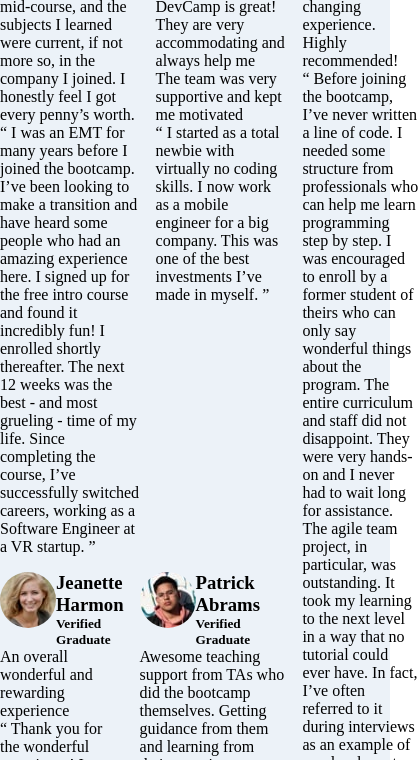
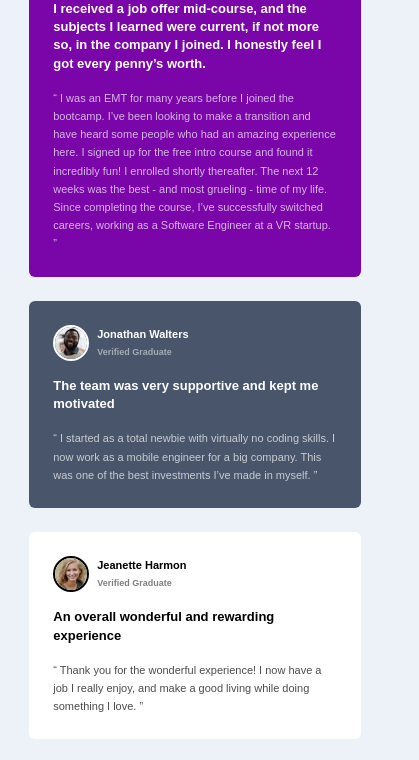
Before and after one commit to devKeed/testimonials-grid-section-main, a plain HTML site: page testimonials-grid-section-main/index.html in a window 390 px wide. Shown: the part 96-856 px from the top of the page, 419 px wide, since content can reach past the window. Drawn offline with Linux system fonts and the light colour scheme; a web font is replaced by a local one.

Commit message:
add responsiveness

```diff
--- a/testimonials-grid-section-main/index.html
+++ b/testimonials-grid-section-main/index.html
@@ -40,12 +40,12 @@
               <h5>Verified Graduate</h5>
             </div>
           </div>
-          <p>
+          <p class="card_paragraph-header">
             I received a job offer mid-course, and the subjects I learned were
             current, if not more so, in the company I joined. I honestly feel I
             got every penny’s worth.
           </p>
-          <p>
+          <p class="card_paragraph-content">
             “ I was an EMT for many years before I joined the bootcamp. I’ve
             been looking to make a transition and have heard some people who had
             an amazing experience here. I signed up for the free intro course
@@ -64,10 +64,9 @@
               <h5>Verified Graduate</h5>
             </div>
           </div>
-          “The team at DevCamp is great! They are very accommodating and always
-          help me
-          <p>The team was very supportive and kept me motivated</p>
-          <p>
+
+          <p class="card_paragraph-header">The team was very supportive and kept me motivated</p>
+          <p class="card_paragraph-content">
             “ I started as a total newbie with virtually no coding skills. I now
             work as a mobile engineer for a big company. This was one of the
             best investments I’ve made in myself. ”
@@ -81,8 +80,8 @@
               <h5>Verified Graduate</h5>
             </div>
           </div>
-          <p>An overall wonderful and rewarding experience</p>
-          <p>
+          <p class="card_paragraph-header">An overall wonderful and rewarding experience</p>
+          <p class="card_paragraph-content">
             “ Thank you for the wonderful experience! I now have a job I really
             enjoy, and make a good living while doing something I love. ”
           </p>
@@ -95,12 +94,12 @@
               <h5>Verified Graduate</h5>
             </div>
           </div>
-          <p>
+          <p class="card_paragraph-header">
             Awesome teaching support from TAs who did the bootcamp themselves.
             Getting guidance from them and learning from their experiences was
             easy.
           </p>
-          <p>
+          <p class="card_paragraph-content">
             “ The staff seem genuinely concerned about my progress which I find
             really refreshing. The program gave me the confidence necessary to
             be able to go out in the world and present myself as a capable
@@ -117,8 +116,8 @@
               <h5>Verified Graduate</h5>
             </div>
           </div>
-          <p>Such a life-changing experience. Highly recommended!</p>
-          <p>
+          <p class="card_paragraph-header">Such a life-changing experience. Highly recommended!</p>
+          <p class="card_paragraph-content">
             “ Before joining the bootcamp, I’ve never written a line of code. I
             needed some structure from professionals who can help me learn
             programming step by step. I was encouraged to enroll by a former
@@ -140,7 +139,7 @@
       Challenge by
       <a href="https://www.frontendmentor.io?ref=challenge" target="_blank"
         >Frontend Mentor</a
-      >. Coded by <a href="#">Your Name Here</a>.
+      >. Coded by <a href="#">Fortune</a>.
     </div>
   </body>
 </html>
--- a/testimonials-grid-section-main/style.css
+++ b/testimonials-grid-section-main/style.css
@@ -1,19 +1,41 @@
+@import url("https://fonts.google.com/specimen/Barlow+Semi+Condensed");
+
 *{
     margin: 0;
     padding: 0;
 }
 
+body{
+    font-family: "Barlow Semi Condensed", sans-serif;
+    background-color: hsl(210, 46%, 95%);
+    font-size: 13px;
+}
+
 .page-wrapper{
-    background-color: hsl(210, 46%, 95%);
-    max-width: 1000px;
-    margin: 0 auto;
+    max-width: 85%;
+    margin: 5% auto;
 }
 
 .grid-container{
     display: grid;
     grid-template-areas: "one one two five"
     "three four four five";
-    gap: 1rem;
+    gap: 1.5rem;
+}
+
+h3{
+    font-size: 11px;
+}
+
+h5{
+    opacity: 0.5;
+    font-size: 9px;
+}
+
+.card{
+    border-radius: 6px;
+    padding: 1.5rem;
+    line-height: 1.4em;
 }
 
 .card-header{
@@ -22,25 +44,73 @@
 }
 
 .card img{
+    border-width:2px;
+    border-style: solid;
+    height: 2rem;
+    width: 2rem;
     border-radius: 50%;
+}
+
+.card_header-title{
+    margin-left: 0.5rem;
+}
+
+.card_paragraph-header{
+    font-weight: 600;
+    margin-top: 1rem;
+}
+
+.card_paragraph-content{
+    font-weight: 500;
+    opacity: 0.7;
+    margin-top: 1rem;
+    font-size: 11px;
 }
 
 .one{
     grid-area: one;
+    background-color: hsl(283, 94%, 34%);
+    color: hsl(0, 0%, 100%);
+}
+
+.one .card-header img{
+    border-color: hsl(263, 55%, 52%);
+}
+
+.four .card-header img{
+    border-color: hsl(263, 55%, 52%);
 }
 
 .two{
     grid-area: two;
+    background-color:  hsl(217, 19%, 35%);
+    color: hsl(0, 0%, 100%);
 }
 
 .three{
     grid-area: three;
+    background-color: hsl(0, 0%, 100%);
 }
 
 .four{
     grid-area: four;
+    background-color: hsl(219, 29%, 14%);
+    color: hsl(0, 0%, 100%);
 }
 
 .five{
     grid-area: five;
+    background-color: hsl(0, 0%, 100%);
 }
+
+@media (max-width: 768px) {
+    .grid-container{
+        grid-template-areas: "one one" "two three" "four five";
+    }
+}
+
+@media (max-width: 425px) {
+    .grid-container{
+        grid-template-areas: "one" "two" "three" "four" "five";
+    }
+}
```
